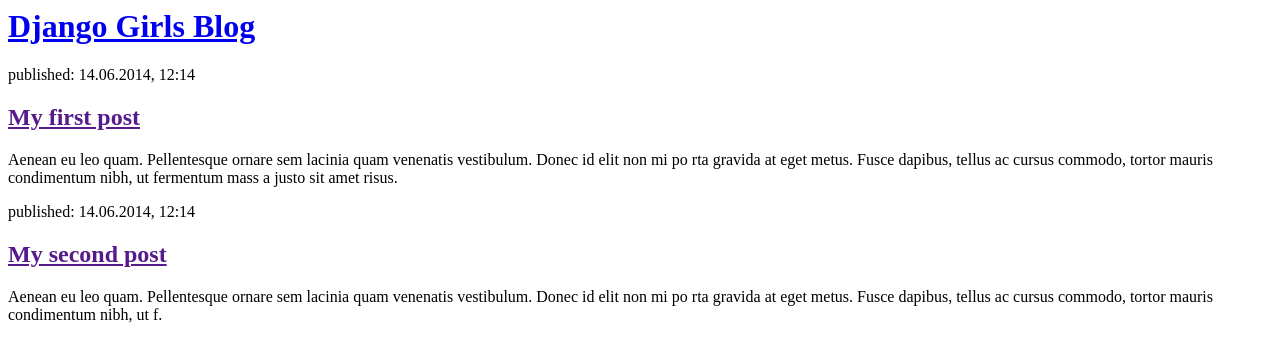
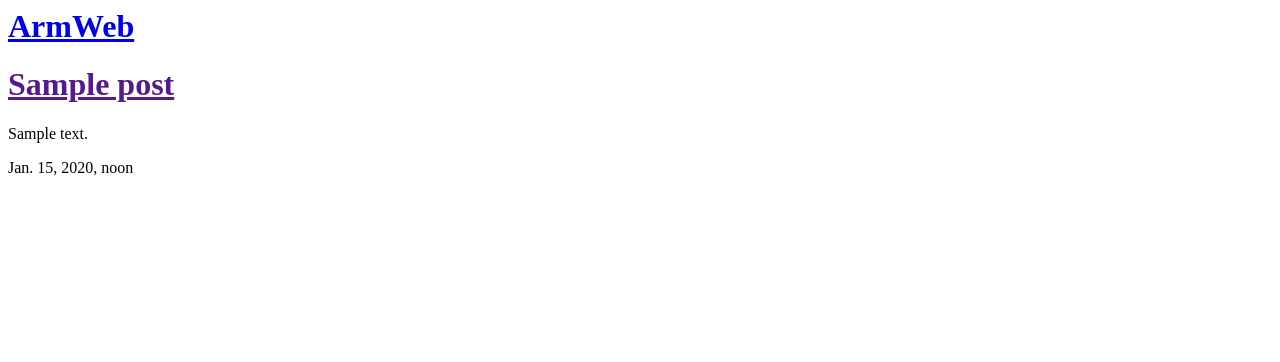
Before and after one commit to ArminasM/blog, a Django app: page / in a window 1280 px wide. Shown: the top 362 px of the page. Run offline with Django 3.2, Linux system fonts and the light colour scheme; tables that the repository leaves empty hold one stand-in row (values such as "Sample post").

Commit message:
Posts from datebase

```diff
--- a/blog/templates/blog/post_list.html
+++ b/blog/templates/blog/post_list.html
@@ -1,26 +1,19 @@
 <html>
     <head>
-    <title>Django Girls blog</title>
+        <title>Praise Armis</title>
     </head>
     <body>
         <div>
-        <h1><a href="/">Django Girls Blog</a></h1>
+            <h1><a href="/">ArmWeb</a></h1>
         </div>
+
+        {% for post in posts %}
             <div>
-        <p>published: 14.06.2014, 12:14</p>
-        <h2><a href="">My first post</a></h2>
-        <p>
-            Aenean eu leo quam. Pellentesque ornare sem lacinia quam venenatis vestibulum. Donec id elit non mi po
-            rta gravida at eget metus. Fusce dapibus, tellus ac cursus commodo, tortor mauris condimentum nibh, ut fermentum mass
-            a justo sit amet risus.
-        </p>
+                <h1><a href="">{{ post.title }}</a></h1>
+                <p>{{ post.text|linebreaksbr }}</p>
+                <p>{{ post.published_date }}</p>
             </div>
-    <div>
-        <p>published: 14.06.2014, 12:14</p>
-        <h2><a href="">My second post</a></h2>
-        <p>
-            Aenean eu leo quam. Pellentesque ornare sem lacinia quam venenatis vestibulum. Donec id elit non mi po
-            rta gravida at eget metus. Fusce dapibus, tellus ac cursus commodo, tortor mauris condimentum nibh, ut f.
-        </p>
-    </div>
+        {% endfor %}
+
     </body>
+</html>
--- a/blog/views.py
+++ b/blog/views.py
@@ -1,5 +1,8 @@
 from django.shortcuts import render
+from django.utils import timezone
+from .models import Post
 
 # Create your views here.
 def post_list(request):
-    return render(request, 'blog/post_list.html', {})
+    posts = Post.objects.filter(published_date__lte=timezone.now()).order_by('published_date')
+    return render(request, 'blog/post_list.html', {'posts':posts})
```
Lines whose indentation alone changed are shown as unchanged.
